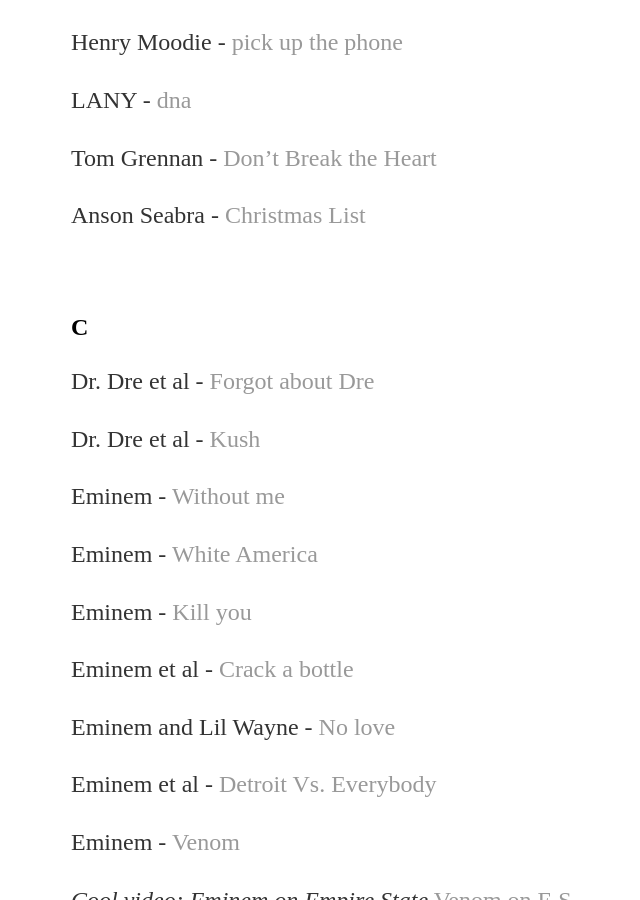
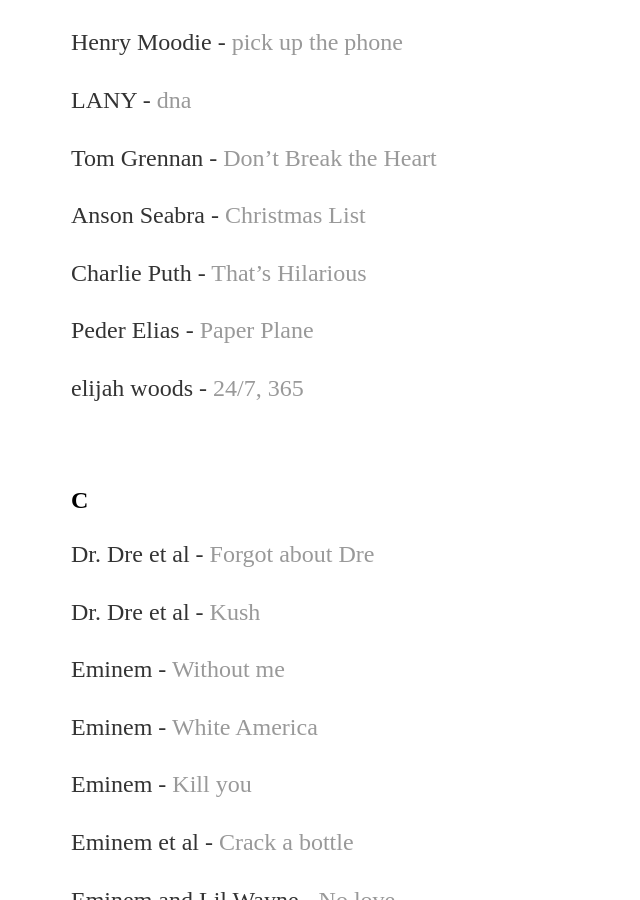
Before and after one commit to yjkweon24/yjkweon24.github.io, a Jekyll site: the page built from _posts/2018-10-23-songs-that-i-love.md, in a window 1280 px wide and 900 px high, scrolled down 16235 px. Shown: the whole window, without its empty margins (121-761 px from the left). Built offline with Jekyll 4.4.1, drawn with Linux system fonts in a browser that asks for light colours.

Commit message:
Update 2018-10-23-songs-that-i-love.md

```diff
--- a/_posts/2018-10-23-songs-that-i-love.md
+++ b/_posts/2018-10-23-songs-that-i-love.md
@@ -566,6 +566,12 @@
 
 Anson Seabra - [Christmas List](https://www.youtube.com/watch?v=6mxfDARV9yw)
 
+Charlie Puth - [That's Hilarious](https://youtu.be/Nq3x1AkwgpY?si=y_AyfbGaoi_ADXbj)
+
+Peder Elias - [Paper Plane](https://youtu.be/YbqZsvWC2lU?si=VP6doceX5oWp_D8e)
+
+elijah woods - [24/7, 365](https://www.youtube.com/watch?v=r8EVmdyJp-M)
+
 <br>
 
 ## C
```
Also changed, not shown: other parts of _posts/2018-10-23-songs-that-i-love.md (+2 -0 lines).
